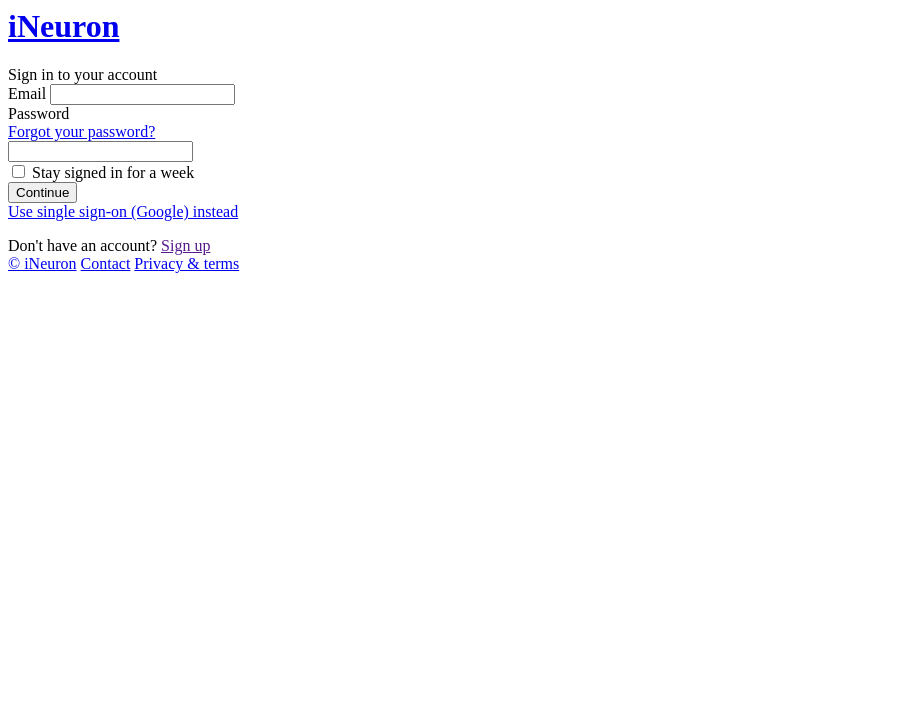
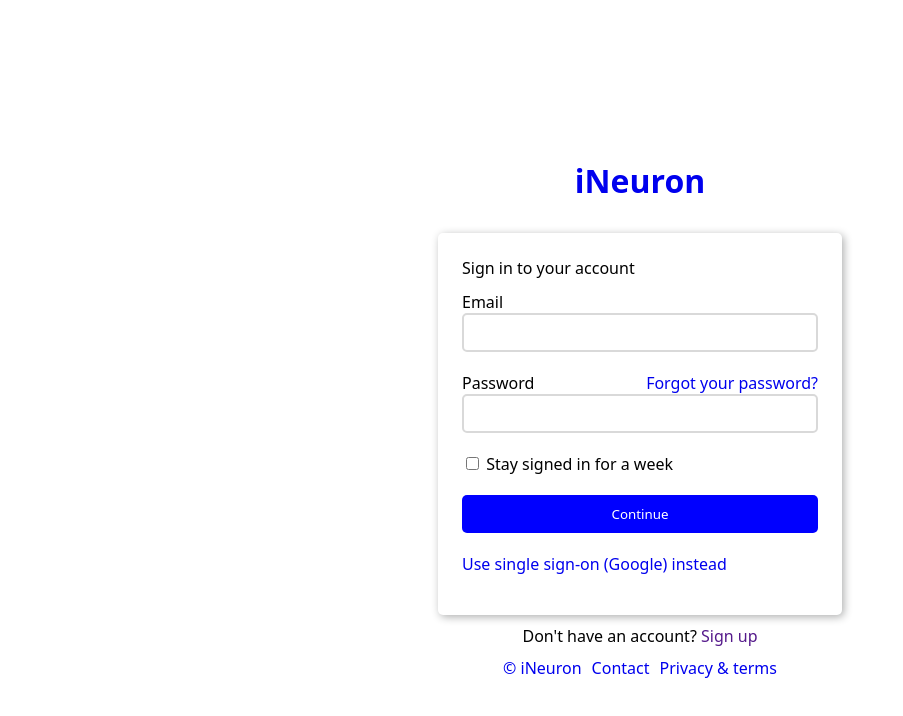
Before and after one commit to madhavanvv/CSSChallenges, a plain HTML site: page FormChallenges/Challenge_3/index.html in a window 1280 px wide. Shown: the whole page, without its empty margins (0-903 px from the left). Drawn offline with Linux system fonts and the light colour scheme.

Commit message:
challenge3 done

```diff
--- a/FormChallenges/Challenge_3/index.html
+++ b/FormChallenges/Challenge_3/index.html
@@ -6,157 +6,58 @@
   </head>
 
   <body>
-    <div class="login-root">
-      <div
-        class="box-root flex-flex flex-direction--column"
-        style="min-height: 100vh; flex-grow: 1"
-      >
-        <div class="loginbackground box-background--white padding-top--64">
-          <div class="loginbackground-gridContainer">
-            <div
-              class="box-root flex-flex"
-              style="grid-area: top / start / 8 / end"
-            >
-              <div
-                class="box-root"
-                style="
-                  background-image: linear-gradient(
-                    white 0%,
-                    rgb(247, 250, 252) 33%
-                  );
-                  flex-grow: 1;
-                "
-              ></div>
-            </div>
-            <div class="box-root flex-flex" style="grid-area: 4 / 2 / auto / 5">
-              <div
-                class="box-root box-divider--light-all-2 animationLeftRight tans3s"
-                style="flex-grow: 1"
-              ></div>
-            </div>
-            <div
-              class="box-root flex-flex"
-              style="grid-area: 6 / start / auto / 2"
-            >
-              <div
-                class="box-root box-background--blue800"
-                style="flex-grow: 1"
-              ></div>
-            </div>
-            <div
-              class="box-root flex-flex"
-              style="grid-area: 7 / start / auto / 4"
-            >
-              <div
-                class="box-root box-background--blue animationLeftRight"
-                style="flex-grow: 1"
-              ></div>
-            </div>
-            <div class="box-root flex-flex" style="grid-area: 8 / 4 / auto / 6">
-              <div
-                class="box-root box-background--gray100 animationLeftRight tans3s"
-                style="flex-grow: 1"
-              ></div>
-            </div>
-            <div
-              class="box-root flex-flex"
-              style="grid-area: 2 / 15 / auto / end"
-            >
-              <div
-                class="box-root box-background--cyan200 animationRightLeft tans4s"
-                style="flex-grow: 1"
-              ></div>
-            </div>
-            <div
-              class="box-root flex-flex"
-              style="grid-area: 3 / 14 / auto / end"
-            >
-              <div
-                class="box-root box-background--blue animationRightLeft"
-                style="flex-grow: 1"
-              ></div>
-            </div>
-            <div
-              class="box-root flex-flex"
-              style="grid-area: 4 / 17 / auto / 20"
-            >
-              <div
-                class="box-root box-background--gray100 animationRightLeft tans4s"
-                style="flex-grow: 1"
-              ></div>
-            </div>
-            <div
-              class="box-root flex-flex"
-              style="grid-area: 5 / 14 / auto / 17"
-            >
-              <div
-                class="box-root box-divider--light-all-2 animationRightLeft tans3s"
-                style="flex-grow: 1"
-              ></div>
-            </div>
-          </div>
-        </div>
-        <div
-          class="box-root padding-top--24 flex-flex flex-direction--column"
-          style="flex-grow: 1; z-index: 9"
-        >
-          <div
-            class="box-root padding-top--48 padding-bottom--24 flex-flex flex-justifyContent--center"
-          >
+    <div class="loginmain">
+      <div>
         <h1>
           <a href="#" rel="dofollow">iNeuron</a>
         </h1>
       </div>
-          <div class="formbg-outer">
-            <div class="formbg">
-              <div class="formbg-inner padding-horizontal--48">
-                <span class="padding-bottom--15">Sign in to your account</span>
-                <form id="stripe-login">
-                  <div class="field padding-bottom--24">
+
+      <div>
+        <div class="totdisp">
+          <span>Sign in to your account</span>
+          <form id="stripe-login" class="loginform">
+            <div class="emailmain">
               <label for="email">Email</label>
-                    <input type="email" name="email" />
+              <input class="inputsty" type="email" name="email" />
             </div>
-                  <div class="field padding-bottom--24">
-                    <div class="grid--50-50">
+            <div>
+              <div class="passmain">
                 <label for="password">Password</label>
-                      <div class="reset-pass">
+                <div>
                   <a href="#">Forgot your password?</a>
                 </div>
               </div>
-                    <input type="password" name="password" />
+              <input class="inputsty" type="password" name="password" />
             </div>
-                  <div
-                    class="field field-checkbox padding-bottom--24 flex-flex align-center"
-                  >
+            <div>
               <label for="checkbox">
-                      <input type="checkbox" name="checkbox" /> Stay signed in
-                      for a week
+                <input type="checkbox" name="checkbox" /> Stay signed in for a
+                week
               </label>
             </div>
-                  <div class="field padding-bottom--24">
-                    <input type="submit" name="submit" value="Continue" />
+            <div>
+              <input
+                class="continuebtn"
+                type="submit"
+                name="submit"
+                value="Continue"
+              />
             </div>
-                  <div class="field">
-                    <a class="ssolink" href="#"
-                      >Use single sign-on (Google) instead</a
-                    >
+            <div>
+              <a href="#">Use single sign-on (Google) instead</a>
             </div>
           </form>
         </div>
       </div>
-            <div class="footer-link padding-top--24">
-              <span>Don't have an account? <a href="">Sign up</a></span>
-              <div
-                class="listing padding-top--24 padding-bottom--24 flex-flex center-center"
-              >
+      <div>Don't have an account? <a href="">Sign up</a></div>
+      <div>
+        <div class="bottomcontact">
           <span><a href="#">© iNeuron</a></span>
           <span><a href="#">Contact</a></span>
           <span><a href="#">Privacy & terms</a></span>
         </div>
       </div>
     </div>
-        </div>
-      </div>
-    </div>
   </body>
 </html>
--- a/FormChallenges/Challenge_3/style.css
+++ b/FormChallenges/Challenge_3/style.css
@@ -0,0 +1,70 @@
+* {
+  font-family: system-ui, -apple-system, BlinkMacSystemFont, "Segoe UI", Roboto,
+    Oxygen, Ubuntu, Cantarell, "Open Sans", "Helvetica Neue", sans-serif;
+}
+
+body {
+  height: 100vh;
+  display: flex;
+}
+a:link {
+  text-decoration: none;
+}
+a:visited {
+  text-decoration: none;
+}
+
+.totdisp {
+  background-color: rgb(255, 255, 255);
+  width: fit-content;
+  padding: 24px;
+  border-radius: 5px;
+  box-shadow: 2px 2px 8px rgb(174, 175, 175);
+}
+.passmain {
+  display: flex;
+  flex-direction: row;
+
+  justify-content: space-between;
+}
+.emailmain {
+  margin-top: 12px;
+  display: flex;
+  flex-direction: column;
+}
+.loginmain {
+  width: fit-content;
+  margin: auto;
+  display: flex;
+  flex-direction: column;
+  justify-content: center;
+  align-items: center;
+  gap: 10px;
+}
+.bottomcontact {
+  display: flex;
+  flex-direction: row;
+  justify-content: center;
+  align-items: center;
+  gap: 10px;
+}
+
+.continuebtn {
+  width: 100%;
+  background-color: blue;
+  border: 0;
+  color: white;
+  padding-top: 10px;
+  padding-bottom: 10px;
+  border-radius: 5px;
+}
+.inputsty {
+  font-size: 24px;
+  border: 2px solid rgb(217, 217, 217);
+  border-radius: 5px;
+}
+.loginform {
+  display: flex;
+  flex-direction: column;
+  gap: 20px;
+}
```
Lines whose indentation alone changed are shown as unchanged.
